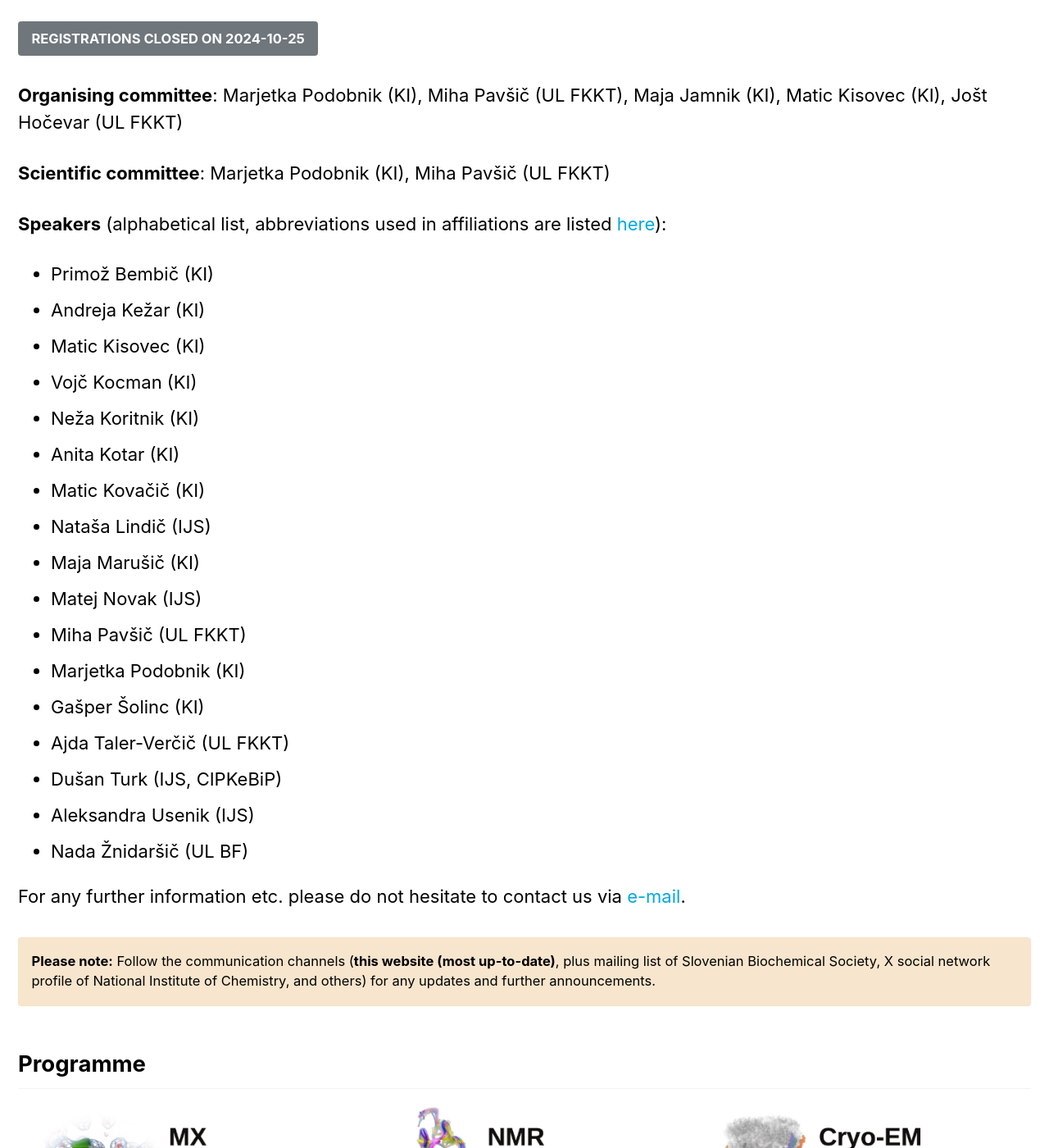
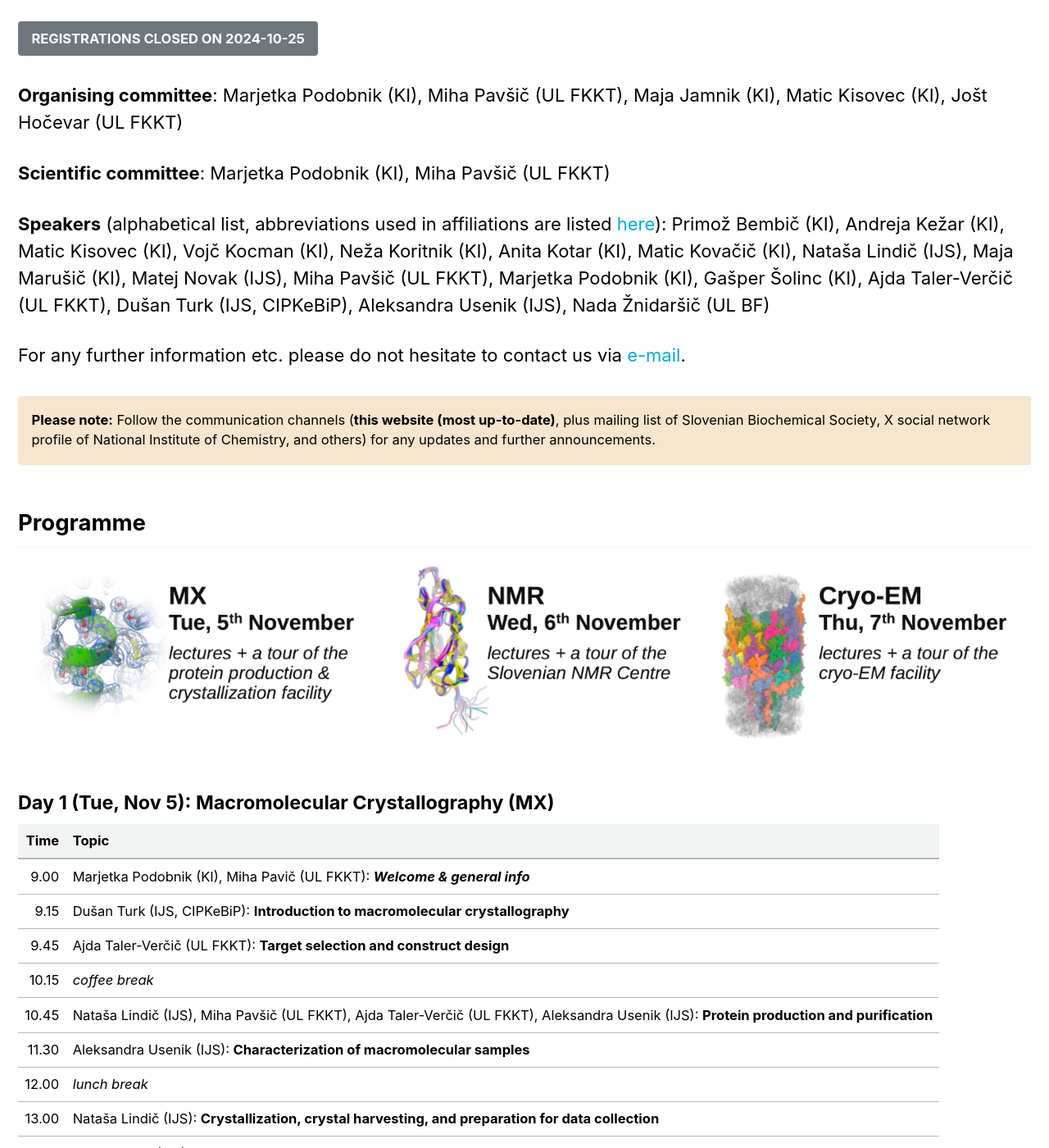
Before and after one commit to InstructSI/instructsi.github.io, a Jekyll site: the page built from _pages/bmasb2024.md, in a window 1280 px wide and 1400 px high, scrolled down 1427 px. Shown: the whole window at 82% size. Built offline with Jekyll 4.4.1, drawn with Linux system fonts in a browser that asks for light colours; cached includes are drawn as plain includes.

```diff
--- a/_pages/bmasb2024.md
+++ b/_pages/bmasb2024.md
@@ -44,24 +44,7 @@ More info is available below and in the official announcements:
 
 **Scientific committee**: Marjetka Podobnik (KI), Miha Pavšič (UL FKKT)
 
-**Speakers** (alphabetical list, abbreviations used in affiliations are listed [here](#organisers)):
-- Primož Bembič (KI)
-- Andreja Kežar (KI)
-- Matic Kisovec (KI)
-- Vojč Kocman (KI)
-- Neža Koritnik (KI)
-- Anita Kotar (KI)
-- Matic Kovačič (KI)
-- Nataša Lindič (IJS)
-- Maja Marušič (KI)
-- Matej Novak (IJS)
-- Miha Pavšič (UL FKKT)
-- Marjetka Podobnik (KI)
-- Gašper Šolinc (KI)
-- Ajda Taler-Verčič (UL FKKT)
-- Dušan Turk (IJS, CIPKeBiP)
-- Aleksandra Usenik (IJS)
-- Nada Žnidaršič (UL BF)
+**Speakers** (alphabetical list, abbreviations used in affiliations are listed [here](#organisers)): Primož Bembič (KI), Andreja Kežar (KI), Matic Kisovec (KI), Vojč Kocman (KI), Neža Koritnik (KI), Anita Kotar (KI), Matic Kovačič (KI), Nataša Lindič (IJS), Maja Marušič (KI), Matej Novak (IJS), Miha Pavšič (UL FKKT), Marjetka Podobnik (KI), Gašper Šolinc (KI), Ajda Taler-Verčič (UL FKKT), Dušan Turk (IJS, CIPKeBiP), Aleksandra Usenik (IJS), Nada Žnidaršič (UL BF)
 
 For any further information etc. please do not hesitate to contact us via [e-mail](mailto:instruct.si@ki.si).
 
```
